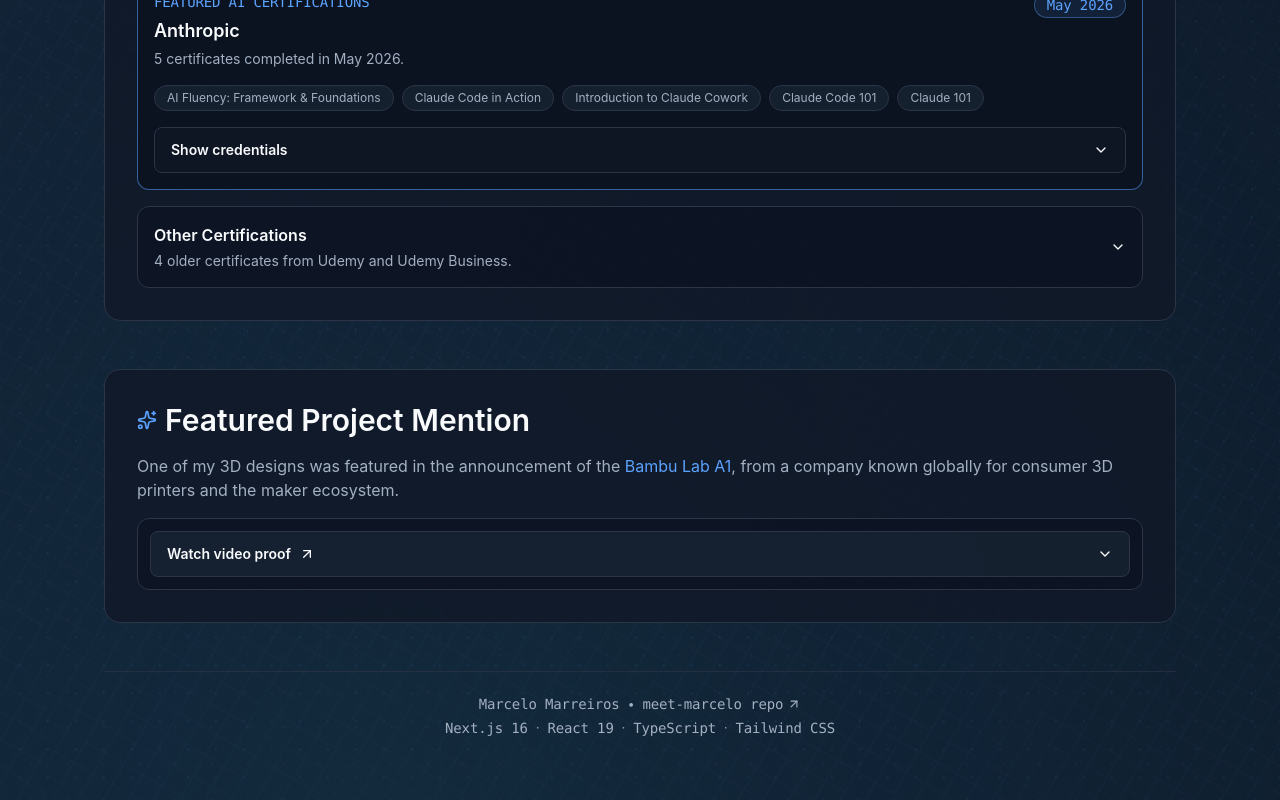
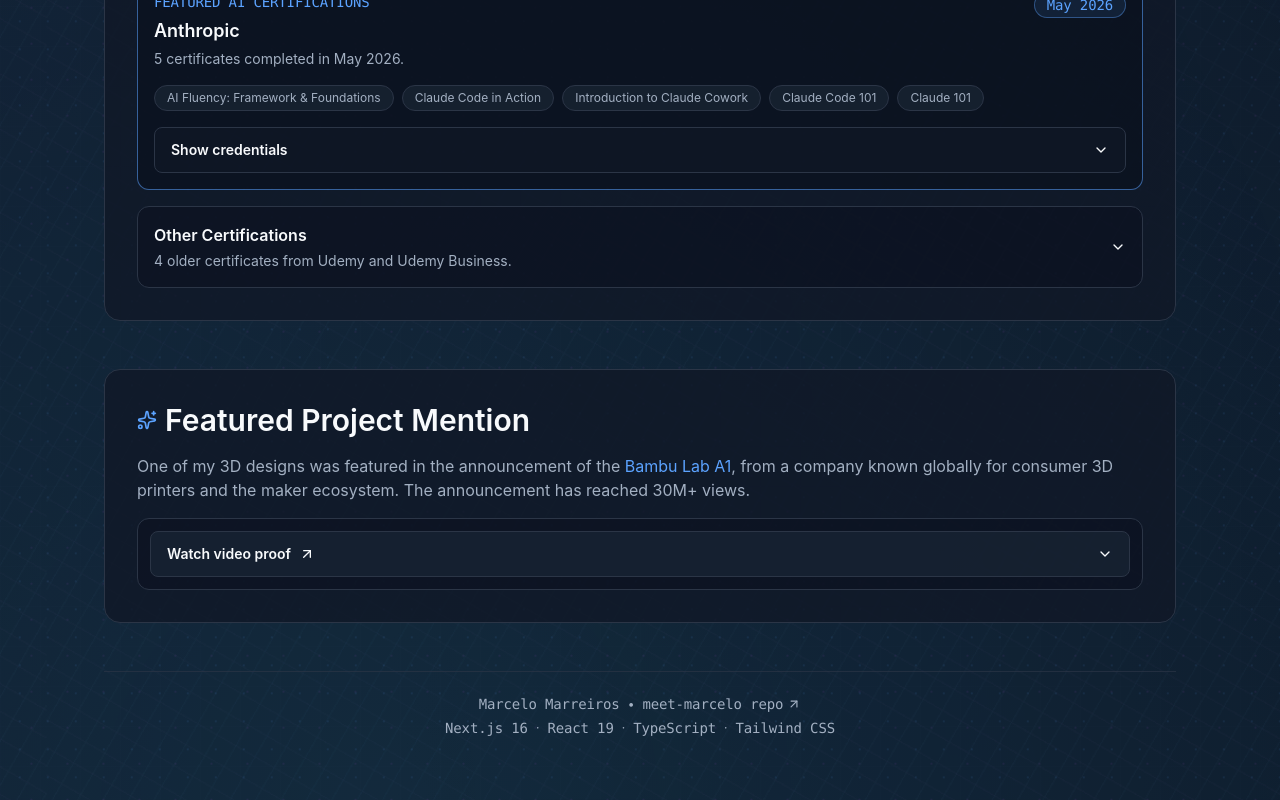
Before and after one commit to MarcelodeFreitas/meet-marcelo, a Next.js app: page / in a window 1280 px wide. Shown: the part 2874-3674 px from the top of the page. Built offline with nearby package versions, Linux system fonts and the light colour scheme.

Commit message:
Update CV and featured project views

```diff
--- a/src/app/page.tsx
+++ b/src/app/page.tsx
@@ -637,6 +637,7 @@ export default function Page() {
               A1
             </a>
             , from a company known globally for consumer 3D printers and the maker ecosystem.
+            The announcement has reached 30M+ views.
           </p>
           <details className="group mt-4 rounded-xl border border-border bg-background/40 p-3 video-stable">
             <summary className="flex cursor-pointer list-none items-center justify-between gap-3 rounded-lg border border-border bg-muted/70 px-4 py-3 text-sm font-semibold transition-colors hover:border-accent/70">
```
Also changed, not shown: 1 other file (tests, documents, lock files or other folders).
